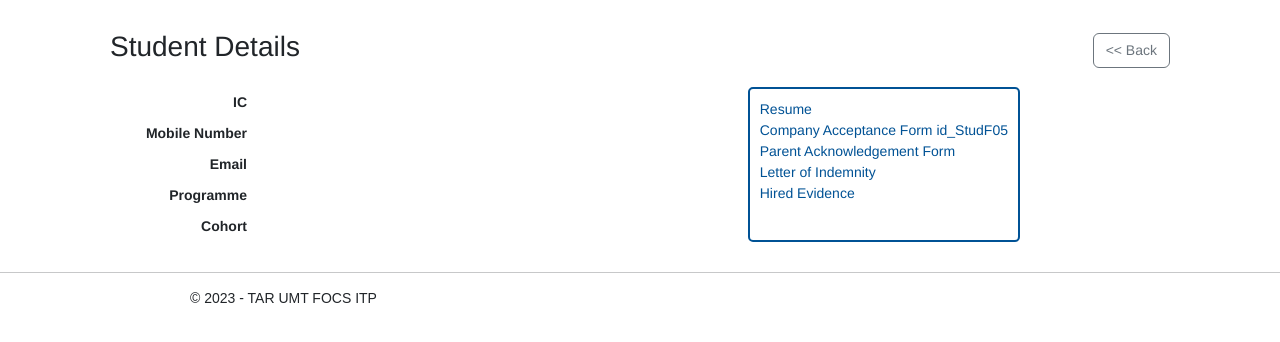
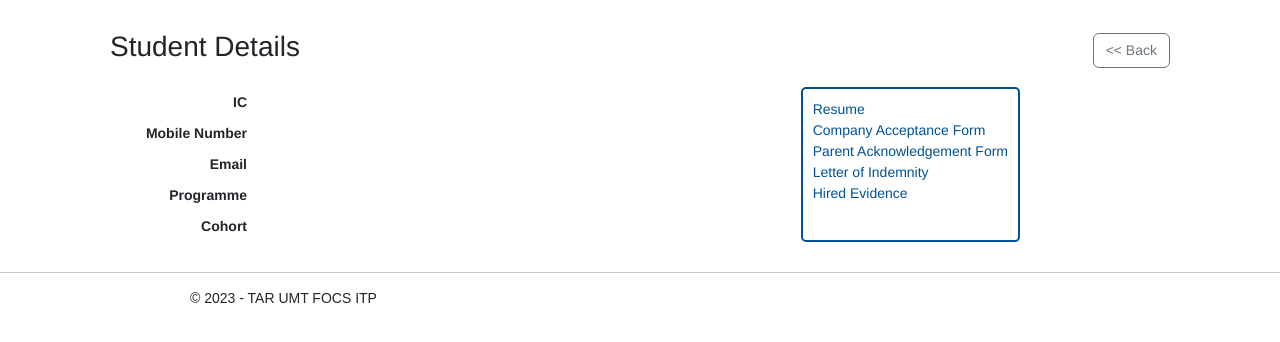
Before and after one commit to yongsean/cloud, a Flask app: template templates/LecStudDetails.html in a window 1280 px wide. Shown: the part 54-396 px from the top of the page. Run offline with Flask 3, Linux system fonts and the light colour scheme; the template is opened without the code that fills it, so the values that code supplies are empty; some libraries are stand-ins or nearby versions.

Commit message:
Update LecStudDetails.html
Remove id_StudF05

```diff
--- a/templates/LecStudDetails.html
+++ b/templates/LecStudDetails.html
@@ -218,7 +218,7 @@
                     <div><a href="{{ url_for('LecViewDoc', studentId=student[0], type='resume') }}" target="_blank"
                             class="idUrl">Resume</a></div>
                     <div><a href="{{ url_for('LecViewDoc', studentId=student[0], type='comAcc') }}" target="_blank"
-                            class="idUrl">Company Acceptance Form id_StudF05</a></div>
+                            class="idUrl">Company Acceptance Form</a></div>
                     <div><a href="{{ url_for('LecViewDoc', studentId=student[0], type='parentAck') }}" target="_blank"
                             class="idUrl">Parent Acknowledgement Form</a></div>
                     <div><a href="{{ url_for('LecViewDoc', studentId=student[0], type='indemnity') }}" target="_blank"
```
